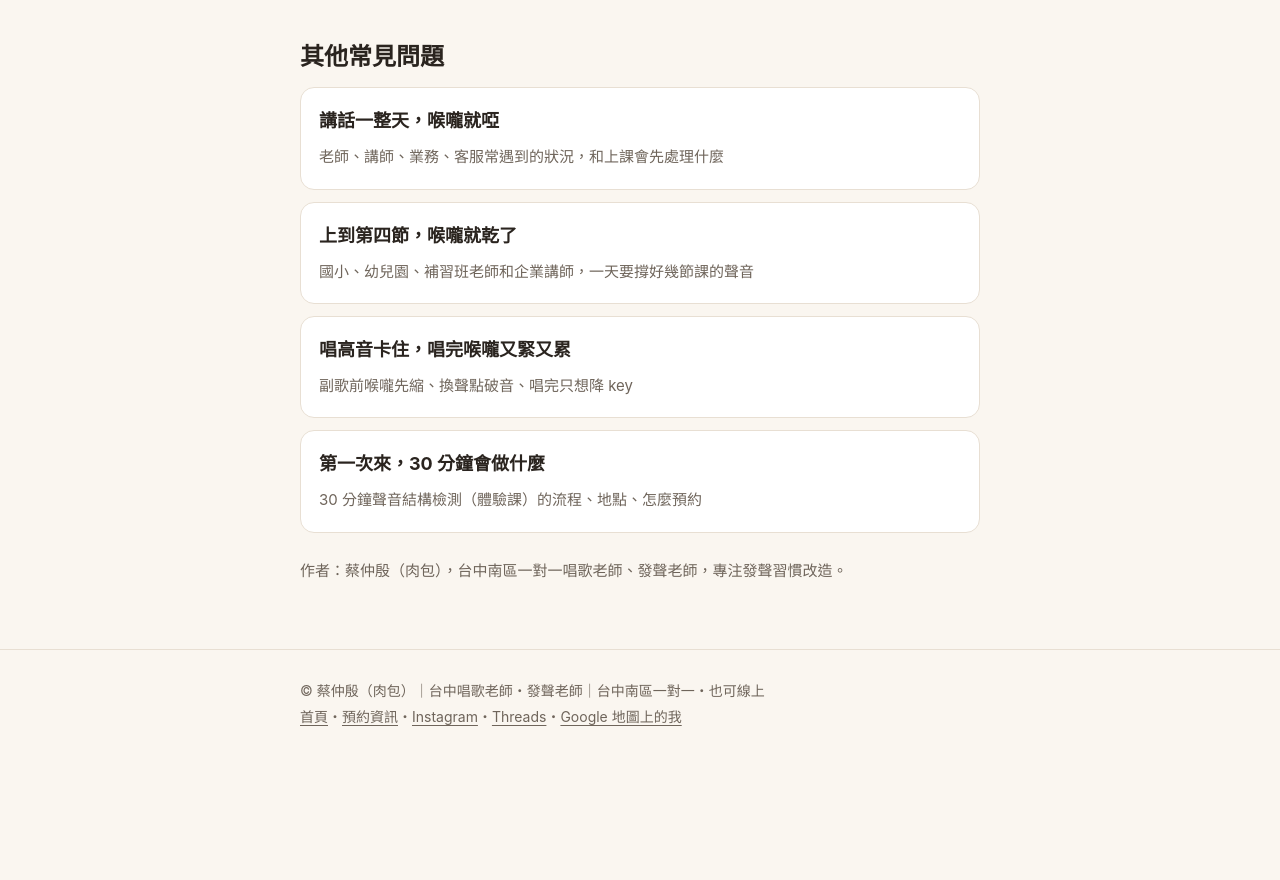
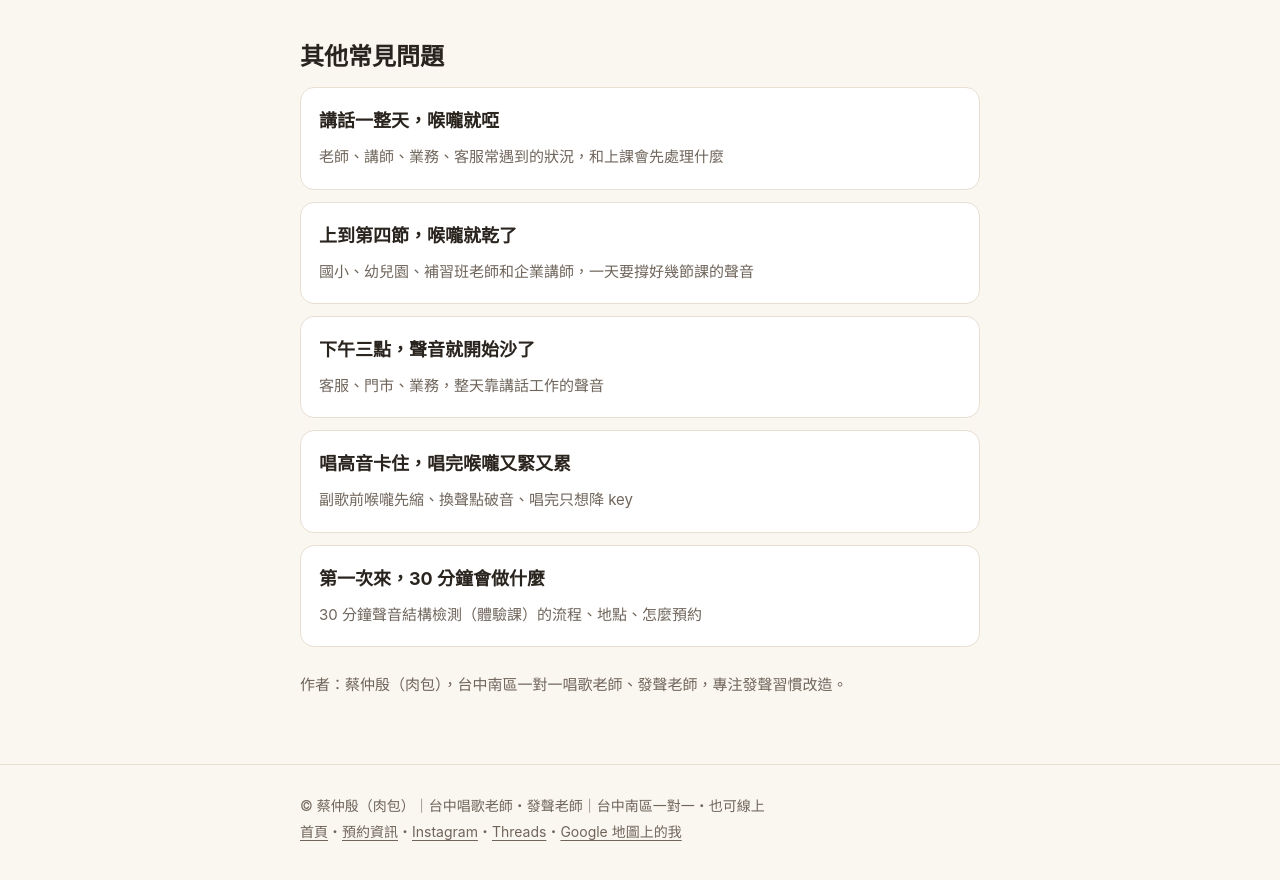
Before and after one commit to meatbun-singing/card, a plain HTML site: page intro/quiet/index.html in a window 1280 px wide. Shown: the part 1423-2303 px from the top of the page. Before the commit the page ends 2193 px from the top, so only its background shows below. Drawn offline with Linux system fonts and the light colour scheme.

Commit message:
Add files via upload

```diff
--- a/intro/quiet/index.html
+++ b/intro/quiet/index.html
@@ -85,7 +85,7 @@ footer a{color:var(--mute);white-space:nowrap}
 <div class="note">持續沙啞或疼痛，請先讓醫師檢查。我做的是發聲習慣的調整，不是醫療。</div>
 <div class="cta"><b>先花 30 分鐘，看看你的聲音卡在哪</b><p class="mute" style="margin:0 0 1em">蔡仲殷（肉包）的 30 分鐘聲音結構檢測（體驗課）$600・台中南區實體教室，也可以線上</p><a class="btn" href="https://line.me/R/ti/p/@233nwhzv">加 LINE 選時間</a><p class="mute" style="margin:.8em 0 0;font-size:15px"><a href="https://meatbun-singing.github.io/card/intro/" style="white-space:nowrap">看課程與預約資訊</a>・<a href="https://www.google.com/maps?cid=2013875355232611303" style="white-space:nowrap">看 Google 評論</a></p></div>
 <h2>其他常見問題</h2>
-<ul class="cards"><li><a href="https://meatbun-singing.github.io/card/intro/hoarse/"><b>講話一整天，喉嚨就啞</b><span>老師、講師、業務、客服常遇到的狀況，和上課會先處理什麼</span></a></li><li><a href="https://meatbun-singing.github.io/card/intro/teacher/"><b>上到第四節，喉嚨就乾了</b><span>國小、幼兒園、補習班老師和企業講師，一天要撐好幾節課的聲音</span></a></li><li><a href="https://meatbun-singing.github.io/card/intro/high-notes/"><b>唱高音卡住，唱完喉嚨又緊又累</b><span>副歌前喉嚨先縮、換聲點破音、唱完只想降 key</span></a></li><li><a href="https://meatbun-singing.github.io/card/intro/first-lesson/"><b>第一次來，30 分鐘會做什麼</b><span>30 分鐘聲音結構檢測（體驗課）的流程、地點、怎麼預約</span></a></li></ul>
+<ul class="cards"><li><a href="https://meatbun-singing.github.io/card/intro/hoarse/"><b>講話一整天，喉嚨就啞</b><span>老師、講師、業務、客服常遇到的狀況，和上課會先處理什麼</span></a></li><li><a href="https://meatbun-singing.github.io/card/intro/teacher/"><b>上到第四節，喉嚨就乾了</b><span>國小、幼兒園、補習班老師和企業講師，一天要撐好幾節課的聲音</span></a></li><li><a href="https://meatbun-singing.github.io/card/intro/service/"><b>下午三點，聲音就開始沙了</b><span>客服、門市、業務，整天靠講話工作的聲音</span></a></li><li><a href="https://meatbun-singing.github.io/card/intro/high-notes/"><b>唱高音卡住，唱完喉嚨又緊又累</b><span>副歌前喉嚨先縮、換聲點破音、唱完只想降 key</span></a></li><li><a href="https://meatbun-singing.github.io/card/intro/first-lesson/"><b>第一次來，30 分鐘會做什麼</b><span>30 分鐘聲音結構檢測（體驗課）的流程、地點、怎麼預約</span></a></li></ul>
 <p class="mute" style="margin-top:1.6em;font-size:15px">作者：蔡仲殷（肉包），台中南區一對一唱歌老師、發聲老師，專注發聲習慣改造。</p>
 </div></main>
 <footer><div class="wrap">© 蔡仲殷（肉包）｜台中唱歌老師・發聲老師｜台中南區一對一・也可線上<br><a href="https://meatbun-singing.github.io/">首頁</a>・<a href="https://meatbun-singing.github.io/card/intro/">預約資訊</a>・<a href="https://www.instagram.com/meatbun.singing/">Instagram</a>・<a href="https://www.threads.com/@meatbun.singing">Threads</a>・<a href="https://www.google.com/maps?cid=2013875355232611303">Google 地圖上的我</a></div></footer>
```
